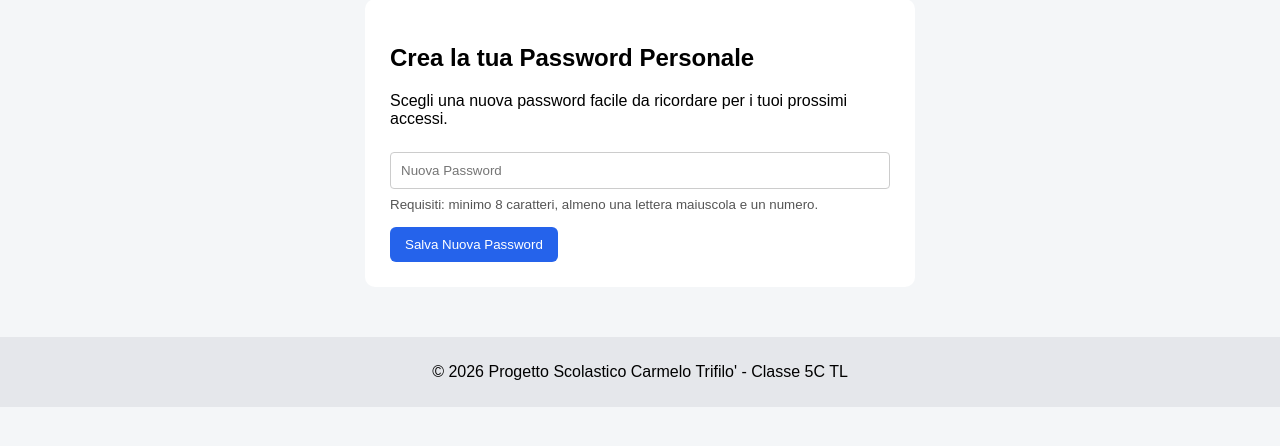
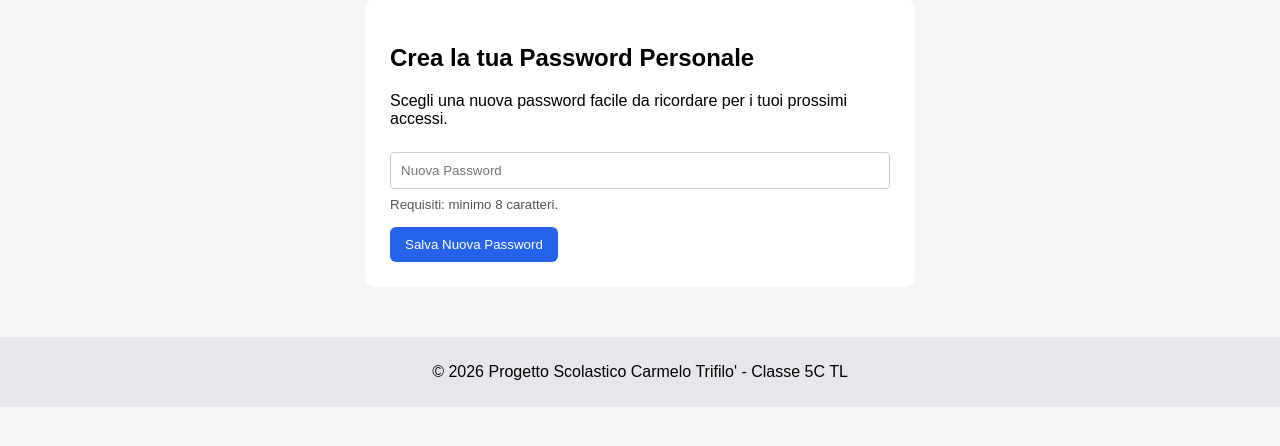
Before and after one commit to Trifilo/Gestioneguasti, a Flask app: page /cambia_password in a window 1280 px wide. Shown: the part 179-625 px from the top of the page. Run offline with Flask 3, Linux system fonts and the light colour scheme; the visitor is signed in with stand-in values (Sample User, id 1).

Commit message:
Update cambia_password.html

```diff
--- a/templates/cambia_password.html
+++ b/templates/cambia_password.html
@@ -15,9 +15,9 @@
         <p style="color:green; font-weight: bold;">{{ msg }}</p>
     {% else %}
         <form method="POST">
-            <input type="password" name="nuova_password" placeholder="Nuova Password" required>
+            <input type="password" name="nuova_password" placeholder="Nuova Password" required minlength="8">
             <small style="display:block; margin-bottom:15px; color:#555;">
-                Requisiti: minimo 8 caratteri, almeno una lettera maiuscola e un numero.
+                Requisiti: minimo 8 caratteri.
             </small>
             <button class="btn" type="submit">Salva Nuova Password</button>
         </form>
```
